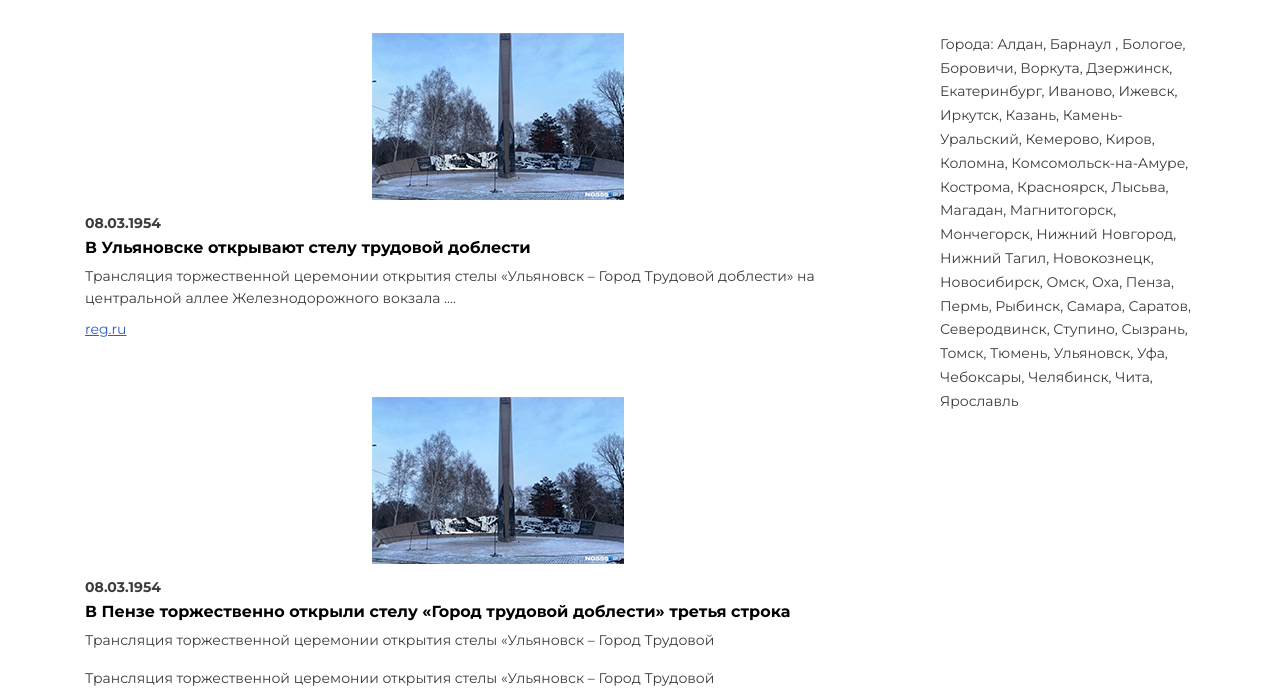
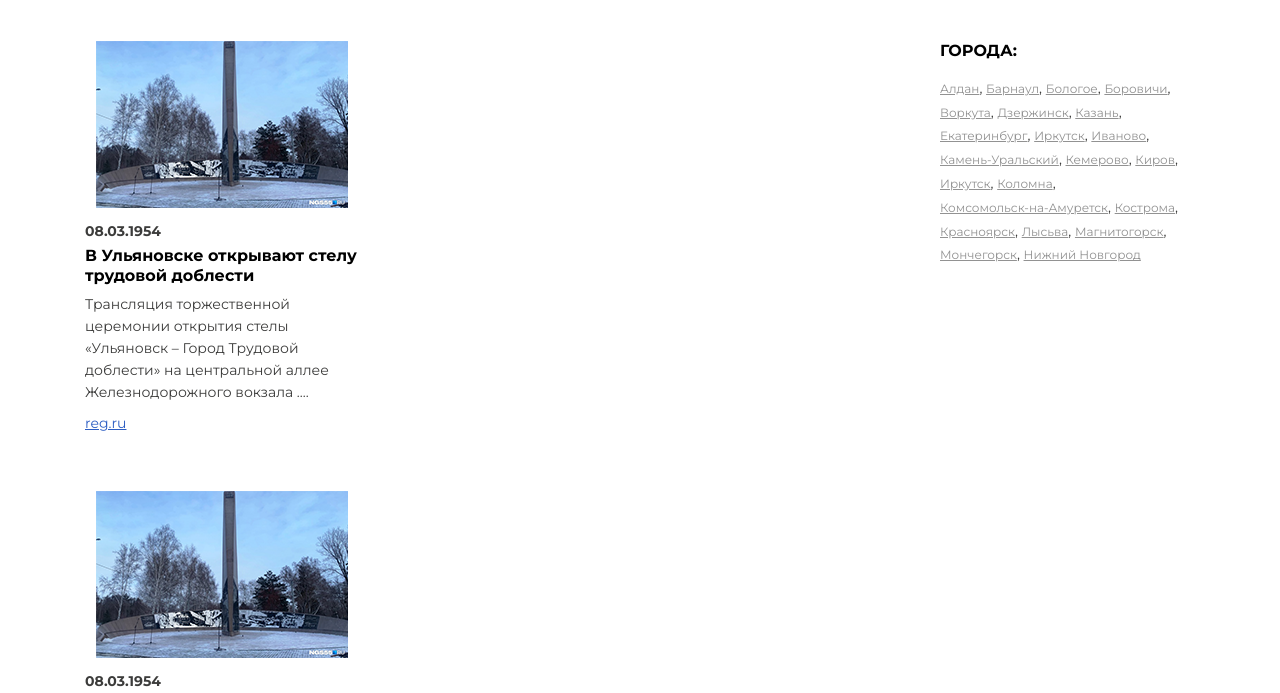
Before and after one commit to ivannikitin-com/cities_of_labor_valor-layout, a plain HTML site: page news.html in a window 1280 px wide. Shown: the part 225-918 px from the top of the page. Drawn offline with Linux system fonts and the light colour scheme.

Commit message:
Новости выведены, но не настроены.

```diff
--- a/css/style.css
+++ b/css/style.css
@@ -12,6 +12,7 @@
   --red: #b61e19; /*в фокусе*/
   --red-100: #d6241e; /*наведение*/
   --grey: #cbcbcb;
+  --grey-100: #929292;
 
 }
 
@@ -72,57 +73,35 @@ svg {
 }
 
 /* END GRID */
-
-h6,
-.h6,
-h5,
-.h5,
-h4,
-.h4,
-h3,
-.h3,
 h2,
 .h2,
 h1,
 .h1 {
   font-family: 'MontserratSemiBold';
   margin-top: 0;
-  margin-bottom: 0;
+  margin-bottom: 0.5rem;
   font-weight: 600;
   line-height: 1.23;
 }
 
 h1,
-.h1 {
+.h1,
+h2,
+.h2 {
   font-size: calc(.75rem + 1.5vw);
   color: var(--black);
   text-transform: uppercase;
 }
 
-h2,
-.h2 {
-  font-size: calc(1.325rem + 0.9vw);
-}
-
-@media (min-width: 1200px) {
-
-  h2,
-  .h2 {
-    font-size: 2rem;
-  }
-}
-
 h3,
 .h3 {
-  font-size: calc(1.3rem + 0.6vw);
-}
-
-@media (min-width: 1200px) {
-
-  h3,
-  .h3 {
-    font-size: 1.75rem;
-  }
+  font-family: 'MontserratBold';
+  font-size: 1rem;
+  font-weight: bold;
+  color: var(--black);
+  line-height: 1.25;
+  margin-top: 0;
+  margin-bottom: 0.5rem;
 }
 
 h4,
@@ -192,12 +171,11 @@ dl {
   user-select: none;
   background-color: transparent;
   border: 1px solid transparent;
-  padding: 0.375rem 0.75rem;
+  padding: 0.75rem 0.75rem;
   font-size: .875rem;
   text-align: center;
   text-transform: uppercase;
   transition: color 0.15s ease-in-out, background-color 0.15s ease-in-out, border-color 0.15s ease-in-out, box-shadow 0.15s ease-in-out;
-  /*255 47*/
 }
 
 @media (prefers-reduced-motion: reduce) {
@@ -226,6 +204,10 @@ dl {
   color: #fff;
   background-color: var(--red);
   border-color: var(--red);
+}
+
+.btn-wrap {
+  text-align: center;
 }
 
 .fixed-top {
@@ -369,15 +351,45 @@ dl {
 
 .main {
   flex-shrink: 0;
+  padding-bottom: 9.2%;
 }
 
 .news {
   line-height: normal;
 }
+/*
+.news__list {
+  display: flex;
+  flex-flow: column wrap;
+  height: 600px;
+} */
+/*
+.news__list::before,
+.news__list::after {
+  content: "";
+  flex-basis: 100%;
+  width: 0;
+  order: 2;
+} */
 
 .news__item {
-  margin-bottom: 55px;
+  flex: 0 0 auto;
+  width: 33.33333333%;
+  /* margin-bottom: 55px; */
+  margin-bottom: 6.67%;
 }
+/*
+.news__item:nth-child(3n+1) {
+  order: 1;
+}
+
+.news__item:nth-child(3n+2) {
+  order: 2;
+}
+
+.news__item:nth-child(3n) {
+  order: 3;
+} */
 
 .news__title {
   padding-top: 42px;
@@ -404,12 +416,8 @@ dl {
 }
 
 .news__subtitle {
-  font-family: 'MontserratBold';
-  font-size: 1rem;
-  font-weight: bold;
-  color: var(--black);
-  line-height: 1.25;
   margin-top: .5rem;
+  margin-bottom: 0;
 }
 
 .news__txt {
@@ -425,6 +433,38 @@ dl {
   word-break: break-word;
   display: inline-block;
   margin-top: .5rem;
+}
+
+.news__load-more {
+  width: 256px;
+  max-width: 100%;
+  margin-top: 25px;
+}
+
+.tag-cloud__title {
+  font-family: 'MontserratBold';
+  font-size: 1rem;
+  font-weight: bold;
+  line-height: 1.25;
+  color: var(--black);
+  text-transform: uppercase;
+  margin-bottom: 1rem;
+}
+
+.tag-cloud__list {
+  padding-left: 0;
+  list-style: none;
+}
+
+.tag-cloud li {
+  display: inline-block;
+  word-break: break-word;
+}
+
+.tag-cloud__link {
+  color: var(--grey-100);
+  font-size: .75rem;
+  line-height: 1.83;
 }
 
 .footer {
@@ -459,6 +499,11 @@ dl {
     width: 25%;
   }
 
+  .col-lg-4 {
+    flex: 0 0 auto;
+    width: 33.33333333%;
+  }
+
   .col-lg-9 {
     flex: 0 0 auto;
     width: 75%;
@@ -482,6 +527,7 @@ dl {
     background: #fff;
     padding: 0;
   }
+
 
   .main-menu__list {
     display: flex;
@@ -535,7 +581,9 @@ dl {
   }
 
   h1,
-  .h1 {
+  .h1,
+  h2,
+  .h2 {
     font-size: 1.875rem;
   }
 }
@@ -623,4 +671,8 @@ dl {
     transform: translateY(-3px) rotate(-90deg);
   }
 
+  .tag-cloud li {
+    margin-bottom: 2px;
+  }
+
 }
--- a/news.html
+++ b/news.html
@@ -74,16 +74,16 @@
 				</div>
 			</div>
 
-			<div class="news__list">
-				<div class="news__list-row row">
-					<div class="news__list-col-first col-lg-9">
+			<div class="news__wrap">
+				<div class="news__row row">
+					<div class="news__col-first col-lg-9">
 						<div class="news__list">
 							<div class="news__item">
 								<div class="news__img-wrap">
 									<img class="news__img" src="/images/new-1.png" width="252" height="167" alt="Новость-1"></img>
 								</div>
 								<div class="news__date">08.03.1954</div>
-								<div class="news__subtitle">В Ульяновске открывают стелу трудовой доблести</div>
+								<h3 class="news__subtitle">В Ульяновске открывают стелу трудовой доблести</h3>
 								<div class="news__txt">
 									<p>Трансляция торжественной церемонии открытия стелы «Ульяновск – Город Трудовой доблести» на
 										центральной
@@ -98,8 +98,20 @@
 									<img class="news__img" src="/images/new-1.png" width="252" height="167" alt="Новость-1"></img>
 								</div>
 								<div class="news__date">08.03.1954</div>
-								<div class="news__subtitle">В Пензе торжественно открыли стелу «Город трудовой доблести»
-									третья строка</div>
+								<h3 class="news__subtitle">В Пензе торжественно открыли стелу «Город трудовой доблести»
+									третья строка</h3>
+								<div class="news__txt">
+									<p>Трансляция торжественной церемонии открытия стелы «Ульяновск – Город Трудовой</p>
+									<p>Трансляция торжественной церемонии открытия стелы «Ульяновск – Город Трудовой</p>
+								</div>
+								<a class="news__link-source" href="#" title="Источник информации">reg.ru</a>
+
+							</div>
+
+							<div class="news__item">
+								<div class="news__date">08.03.1954</div>
+								<h3 class="news__subtitle">В Пензе торжественно открыли стелу «Город трудовой доблести»
+									третья строка</h3>
 								<div class="news__txt">
 									<p>Трансляция торжественной церемонии открытия стелы «Ульяновск – Город Трудовой</p>
 									<p>Трансляция торжественной церемонии открытия стелы «Ульяновск – Город Трудовой</p>
@@ -107,30 +119,59 @@
 								<a class="news__link-source" href="#" title="Источник информации">reg.ru</a>
 							</div>
 
+							<div class="news__item">
+								<div class="news__date">08.03.1954</div>
+								<h3 class="news__subtitle">В Пензе торжественно открыли стелу «Город трудовой доблести»
+									третья строка</h3>
+								<div class="news__txt">
+									<p>Трансляция торжественной церемонии открытия стелы «Ульяновск – Город Трудовой</p>
+									<p>Трансляция торжественной церемонии открытия стелы «Ульяновск – Город Трудовой</p>
+								</div>
+								<a class="news__link-source" href="#" title="Источник информации">reg.ru</a>
+							</div>
+						</div>
 
+						<div class="news__btn-wrap btn-wrap">
+							<button type="button" class="news__load-more load-more btn btn-primary">Дальше</button>
 						</div>
+
 					</div>
-					<div class="news__list-col-second col-lg-3">
-						<div class="tag-cloud">
-							Города:
-							<a class="tag-cloud__link" href="#"></a><a class="tag-cloud__link" href="#"></a><a class="tag-cloud__link"
-								href="#"></a><a class="tag-cloud__link" href="#"></a><a class="tag-cloud__link" href="#"></a><a
-								class="tag-cloud__link" href="#"></a><a class="tag-cloud__link" href="#"></a><a class="tag-cloud__link"
-								href="#"></a><a class="tag-cloud__link" href="#"></a><a class="tag-cloud__link" href="#"></a>
-							Алдан, Барнаул , Бологое, Боровичи, Воркута, Дзержинск, Екатеринбург, Иваново, Ижевск, Иркутск, Казань,
-							Камень-Уральский, Кемерово, Киров, Коломна, Комсомольск-на-Амуре, Кострома, Красноярск, Лысьва, Магадан,
-							Магнитогорск,
-							Мончегорск, Нижний Новгород, Нижний Тагил, Новокознецк, Новосибирск, Омск, Оха, Пенза, Пермь, Рыбинск,
-							Самара,
-							Саратов,
-							Северодвинск, Ступино, Сызрань, Томск, Тюмень, Ульяновск, Уфа, Чебоксары, Челябинск, Чита, Ярославль
+					<div class="news__col-second col-lg-3">
+						<div class="col__wrap">
+							<div class="tag-cloud">
+								<h3 class="tag-cloud__title">Города:</h3>
+								<ul class="tag-cloud__list">
+									<li><a class="tag-cloud__link" href="#">Алдан</a>, </li>
+									<li><a class="tag-cloud__link" href="#">Барнаул</a>, </li>
+									<li><a class="tag-cloud__link" href="#">Бологое</a>, </li>
+									<li><a class="tag-cloud__link" href="#">Боровичи</a>, </li>
+									<li><a class="tag-cloud__link" href="#">Воркута</a>, </li>
+									<li><a class="tag-cloud__link" href="#">Дзержинск</a>, </li>
+									<li><a class="tag-cloud__link" href="#">Казань</a>, </li>
+									<li><a class="tag-cloud__link" href="#">Екатеринбург</a></a>, </li>
+									<li><a class="tag-cloud__link" href="#">Иркутск</a>,</li>
+									<li><a class="tag-cloud__link" href="#">Иваново</a>, </li>
+									<li><a class="tag-cloud__link" href="#">Камень-Уральский</a>, </li>
+									<li><a class="tag-cloud__link" href="#">Кемерово</a>,</li>
+									<li><a class="tag-cloud__link" href="#">Киров</a>, </li>
+									<li><a class="tag-cloud__link" href="#">Иркутск</a>,</li>
+									<li><a class="tag-cloud__link" href="#">Коломна</a>, </li>
+									<li><a class="tag-cloud__link" href="#">Комсомольск-на-Амуретск</a>,</li>
+									<li><a class="tag-cloud__link" href="#">Кострома</a>, </li>
+									<li><a class="tag-cloud__link" href="#">Красноярск</a>,</li>
+									<li><a class="tag-cloud__link" href="#">Лысьва</a>, </li>
+									<li><a class="tag-cloud__link" href="#">Магнитогорск</a>,</li>
+									<li><a class="tag-cloud__link" href="#">Мончегорск</a>, </li>
+									<li><a class="tag-cloud__link" href="#">Нижний Новгород</a></li>
+
+								</ul>
+
+							</div>
 						</div>
 					</div>
 				</div>
 
 			</div>
-			<div class="news__load-more"><button type="button" class="btn btn-primary">Дальше</button></div>
-
 
 		</div>
 	</main>
```
